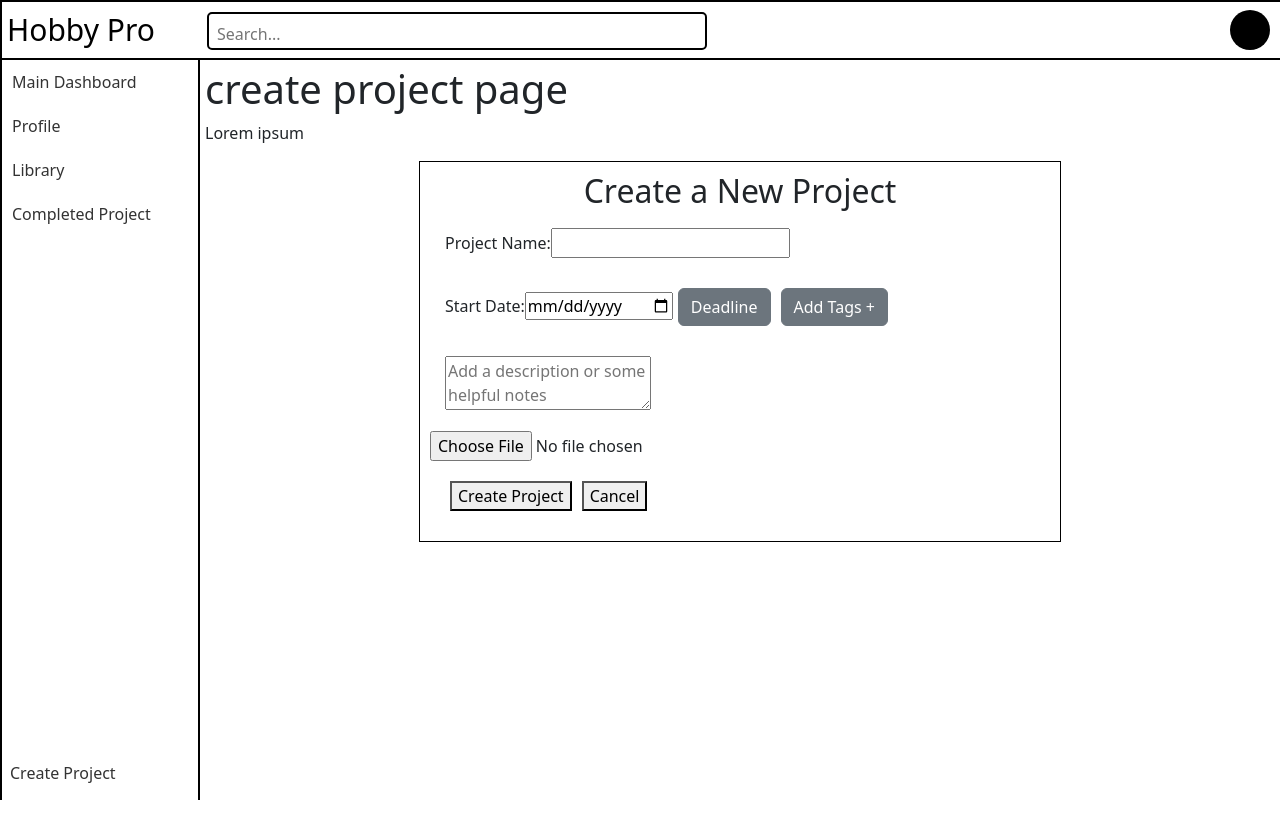
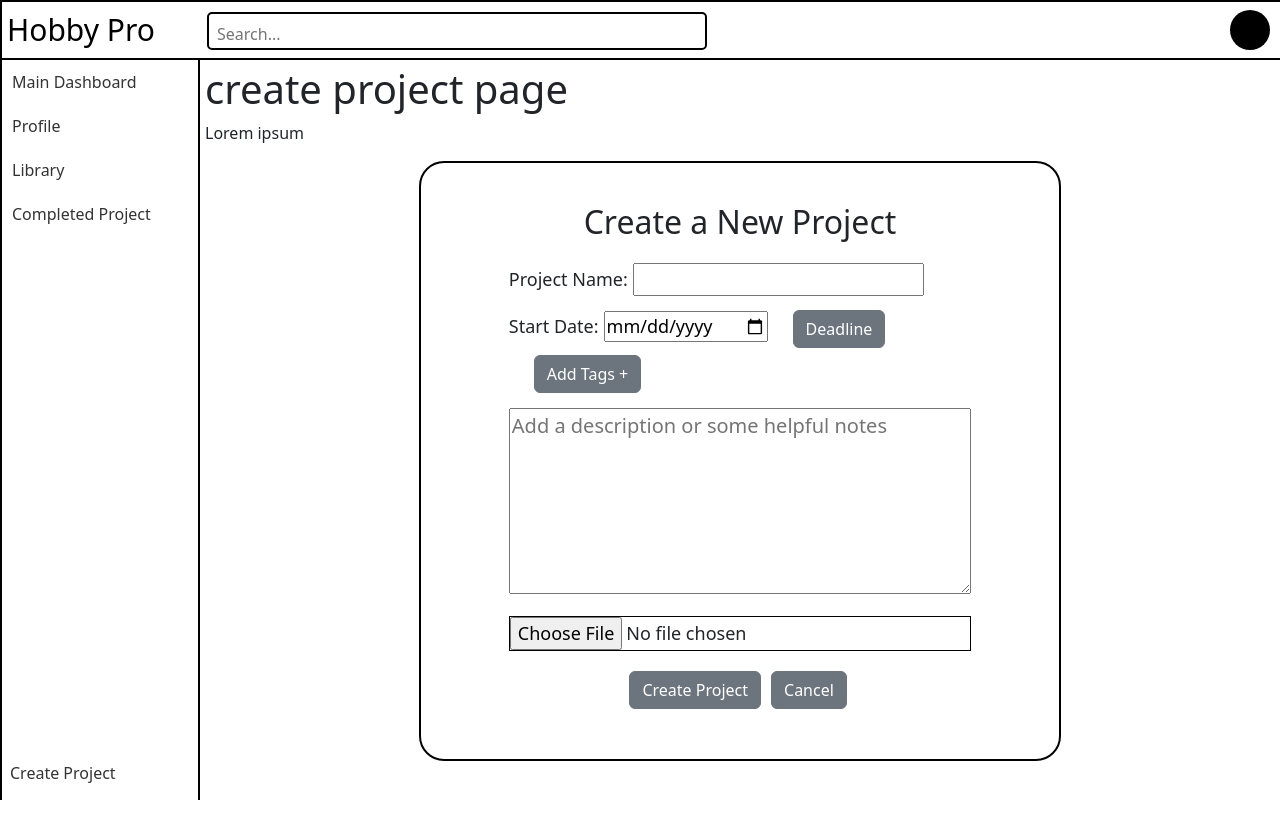
Before and after one commit to Caguilar92/HobbyPro, a Vue app in the folder HobbyPro/: page /dashboard/create_project in a window 1280 px wide. Shown: the top 838 px of the page. Built offline with nearby package versions, Linux system fonts and the light colour scheme; no server answers; sample sign-in values are in the browser's storage.

Commit message:
css on create project

```diff
--- a/HobbyPro/src/components/CreateProject.vue
+++ b/HobbyPro/src/components/CreateProject.vue
@@ -42,41 +42,37 @@ console.log("button clicked");
     <h1>create project page</h1>
     <p>Lorem ipsum</p>
   </div>
+
+  <div class="formElement">
     <form name="createProject" id="createProjectForm">
+      <div class="formItems">
+        <h2 class="heading">Create a New Project</h2>
 
-    <div class="center">
-      <h2 class="heading">Create a New Project</h2>
-      <div class="inputElement">
-        <label for="projectName">Project Name: </label>
+        <div class="inputElementOne">
+          <label for="projectName">Project Name:</label>
           <input v-model="projectName" type="text" name="projectName" id="projectName" required>
         </div>
-      <div class="inputElement">
+        <div class="inputElementTwo">
           <label for="startDate">Start Date: </label>
           <input v-model="startDate" type="date" name="startDate" id="startDate" required>
-        <button
-          id="selectDealine"
-          name="selectDealine"
-          type="button"
-          class="btn btn-secondary"
-        >Deadline</button>
-
+          <button id="selectDealine" name="selectDealine" type="button" class="btn btn-secondary">Deadline</button>
           <button id="addTag-btn" name="addTag-btn" type="button" class="btn btn-secondary">Add Tags +</button>
         </div>
-
-      <div class="inputElement">
-        <textarea placeholder="Add a description or some helpful notes"></textarea>
+        <div class="inputElementThree">
+          <textarea placeholder="Add a description or some helpful notes" rows="6"></textarea>
         </div>
-
+        <div class="inputElementFour">
           <input type="file" name="fileName" id="fileName" accept=".png, .jpeg, .gif">
-
-      <div class="inputElement">
-        <button @click="saveToFireStore">Create Project</button>
-        <button>Cancel</button>
+        </div>
+        <div class="inputElementFive">
+          <button @click="saveToFireStore" class="btn btn-secondary">Create Project</button>
+          <button class="btn btn-secondary">Cancel</button>
         </div>
 
       </div>
+    </form>
+  </div>
 
-  </form>
 
 </template>
 
@@ -86,23 +82,63 @@ console.log("button clicked");
     align-items: center;
   }
 }
-.center {
+.formElement{
+  border: 2px solid black;
+  border-radius: 25px;
+  padding: 30px;
   margin: auto;
   width: 60%;
-  border: 1px solid black;
+  font-size: 18px;
+}
+.formItems h2{
+  text-align: center;
   padding: 10px;
+  margin-bottom: 10px;
 }
-.heading{
-  text-align: center;
+.formItems{
+  margin: auto;
+  width: 80%;
+}
+.inputElementOne label{
+  padding-right: 5px;
+  display:inline-block;
+  margin: 5px 0;
+}
+.inputElementOne input{
+  width: 63%
+}
+.inputElementTwo{
+  display: inline;
+}
+.inputElementTwo label{
+  padding-right: 5px;
+  display:inline-block;
+  margin: 15px 0;
 }
 
-.inputElement{
-  padding: 10px;
-  margin: 5px;
-  text-align: left;
-}
-button{
-  margin: 5px;
+.inputElementTwo button{
+  margin: 0 5px 0 25px
 }
 
+.inputElementThree {
+  margin: 15px 0;
+}
+
+textarea {
+  font-size: 20px;
+  width: 100%;
+}
+
+.inputElementFour{
+  margin: auto;
+  width: 100%;
+  border: 1px solid black;
+}
+.inputElementFive{
+  margin: auto;
+  width: 50%;
+}
+.inputElementFive button{
+  margin: 20px 5px;
+}
 </style>
```
Lines whose indentation alone changed are shown as unchanged.
